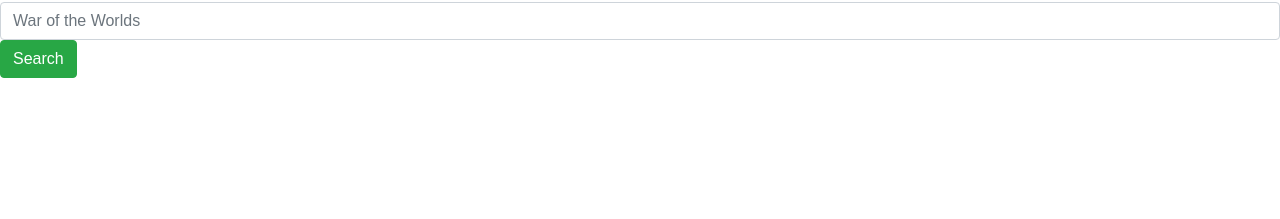
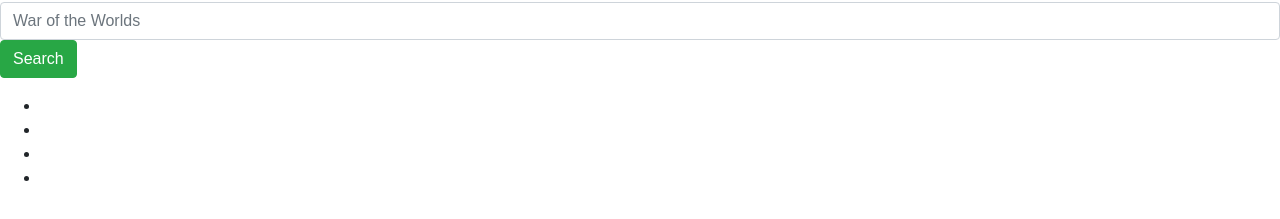
Before and after one commit to seanbelverstone/Google-Books, a React (Create React App) app in the folder client/: page / in a window 1280 px wide. Shown: the part 435-654 px from the top of the page. Built offline with nearby package versions, Linux system fonts and the light colour scheme; the HTML template or start-up script is replaced by a standard one.

Commit message:
Added in some basic code for the book component, using props.//item to pass the information down

```diff
--- a/client/src/App.js
+++ b/client/src/App.js
@@ -3,6 +3,7 @@
 import MainNav from "./components/Navbar";
 import MainJumbotron from "./components/MainJumbotron";
 import SearchBar from "./components/SearchBar";
+import List from "./components/List";
 import API from "./utils/API";
 import "./App.css";
 
@@ -40,6 +41,7 @@
           onChange={this.handleChange}
           onClick={this.getSearch}/>
         </div>
+        <List />
       </Router>
     );
   }
--- a/client/src/components/Book/index.js
+++ b/client/src/components/Book/index.js
@@ -0,0 +1,19 @@
+import React from "react";
+
+const Book = (props) => {
+    return(
+        <div>
+            {/* Title */}
+            <li>{props.title}</li>
+            {/* Thumbnail image */}
+            <li><img src={props.img} /></li>
+            {/* Author */}
+            <li>{props.author}</li>
+            {/* Synopsis */}
+            <li>{props.synopsis}</li>
+        </div>
+
+    )
+}
+
+export default Book;
--- a/client/src/components/List/index.js
+++ b/client/src/components/List/index.js
@@ -5,7 +5,10 @@
     return(
         <div>
             <ul>
-                <Book></Book>
+                <Book
+                /* Write in the map for the books here, within the Book component. Like, <Book {code} /> */>
+                    <p>Books go here mate</p>
+                </Book>
             </ul>
         </div>
     )
```
